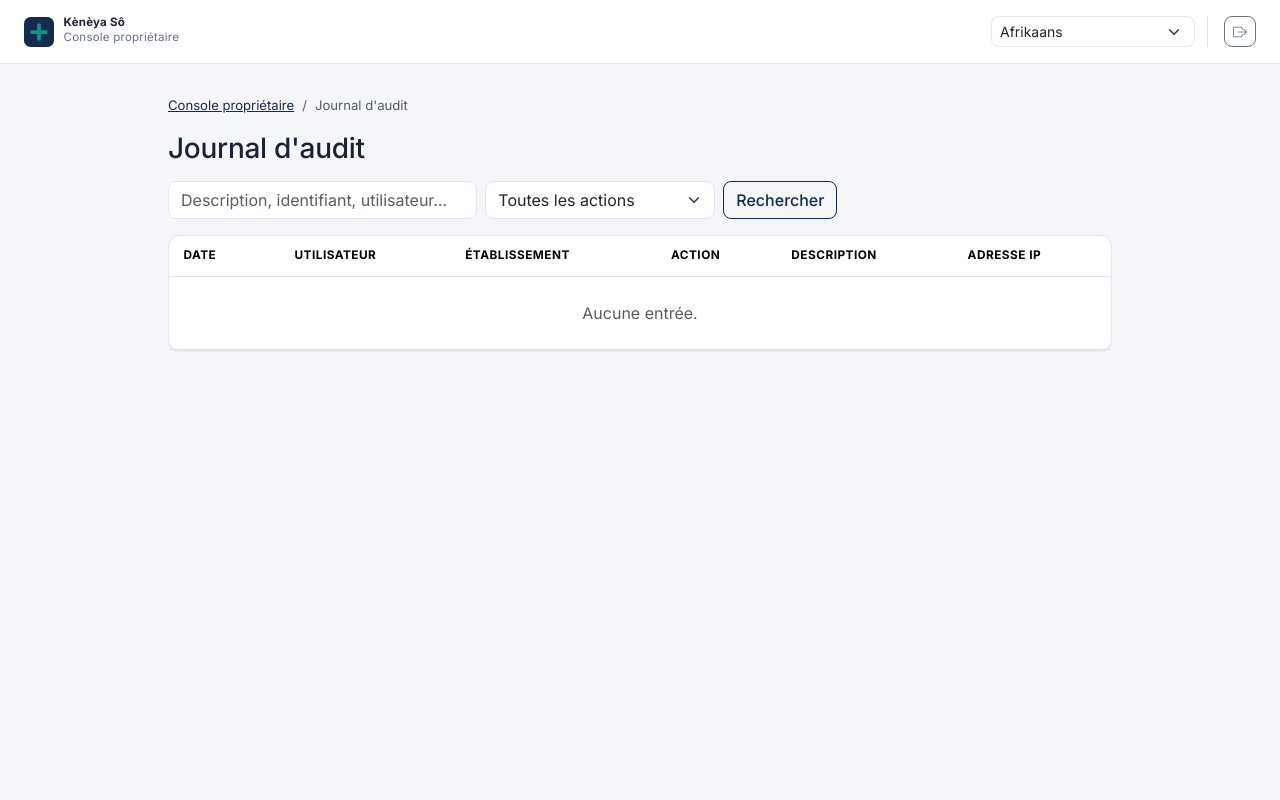
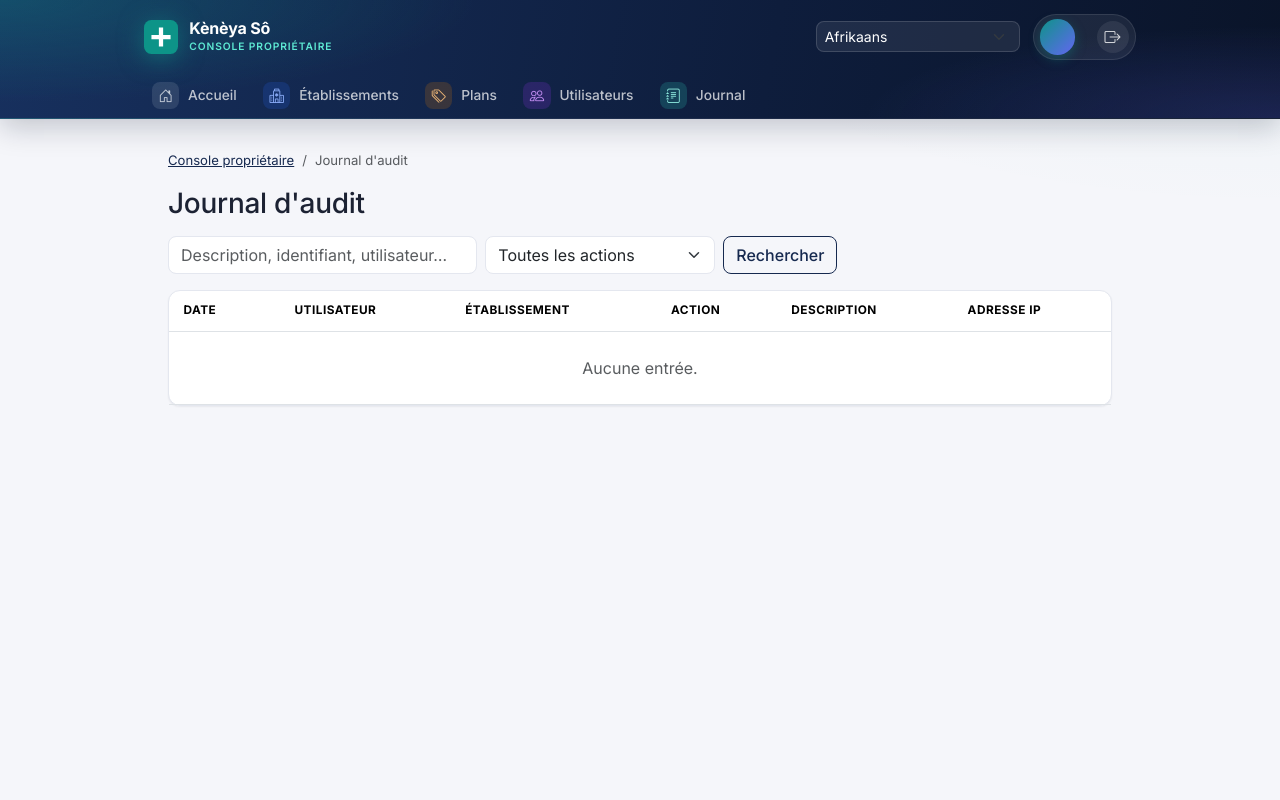
Before and after one commit to aichadev2024/keneya_so, a Django app: template templates/core/proprietaire/journal.html in a window 1280 px wide. Run offline with Django 5.2, Linux system fonts and the light colour scheme; the template is opened without the code that fills it, so the values that code supplies are empty.

Commit message:
Console propriétaire : en-tête sombre premium et navigation en pastilles, sans barre latérale
Co-Authored-By: Claude Sonnet 5.5 <noreply@anthropic.com>

```diff
--- a/scripts/i18n_navigation_ar.py
+++ b/scripts/i18n_navigation_ar.py
@@ -6,4 +6,7 @@ TRADUCTIONS_NAVIGATION = {
     "Gestion": "الإدارة",
     "Pilotage": "المتابعة",
     "Navigation principale": "التنقل الرئيسي",
+    "Accueil": "الرئيسية",
+    "Plans": "الباقات",
+    "Journal": "السجل",
 }
--- a/scripts/i18n_navigation_en.py
+++ b/scripts/i18n_navigation_en.py
@@ -6,4 +6,7 @@ TRADUCTIONS_NAVIGATION = {
     "Gestion": "Management",
     "Pilotage": "Oversight",
     "Navigation principale": "Main navigation",
+    "Accueil": "Home",
+    "Plans": "Plans",
+    "Journal": "Log",
 }
--- a/static/css/app.css
+++ b/static/css/app.css
@@ -802,17 +802,126 @@ body.sidebar-locked { overflow: hidden; }
 
 /* ==========================================================================
    Console propriétaire — écran du super-administrateur de la plateforme.
-   Volontairement sans barre latérale (il n'a aucun module clinique) : une
-   page simple, un fil d'en-tête léger puis le contenu centré.
+   Sans barre latérale : en-tête sombre premium (même habillage que le menu
+   de l'application) et navigation en pastilles : établissements, utilisateurs, plans, journal.
    ========================================================================== */
-.owner-shell { min-height: 100vh; background: var(--ks-bg); }
+.owner-content { max-width: 68rem; margin-inline: auto; }
+.owner-shell {
+  min-height: 100vh;
+  background:
+    radial-gradient(70rem 30rem at 100% -10%, rgba(13, 148, 136, .06), transparent 60%),
+    var(--ks-bg);
+}
+
+/* En-tête sombre (même fond que la barre latérale de l'application) */
 .owner-topbar {
-  display: flex; align-items: center; gap: .75rem; flex-wrap: wrap;
-  padding: 1rem 1.5rem; background: var(--ks-surface); border-bottom: 1px solid var(--ks-border);
+  position: sticky;
+  top: 0;
+  z-index: 1020;
+  padding: .85rem 1.5rem 0;
+  color: #fff;
+  background:
+    radial-gradient(60% 140% at 0% 0%, rgba(13, 148, 136, .30) 0%, transparent 62%),
+    radial-gradient(50% 120% at 100% 100%, rgba(99, 102, 241, .20) 0%, transparent 65%),
+    linear-gradient(100deg, #17305e 0%, #0e1d3c 60%, #0a1429 100%);
+  border-bottom: 1px solid rgba(255, 255, 255, .06);
+  box-shadow: 0 8px 28px rgba(10, 20, 41, .22);
 }
-.owner-topbar .brand-mark { width: 30px; height: 30px; flex-shrink: 0; }
-.owner-topbar-brand { display: flex; align-items: center; gap: .6rem; text-decoration: none; color: inherit; margin-inline-end: auto; }
-.owner-topbar-brand strong { display: block; font-weight: 700; color: var(--ks-text); line-height: 1.15; }
-.owner-topbar-brand span { display: block; font-size: .72rem; color: var(--ks-text-muted); letter-spacing: .02em; }
+.owner-topbar-row {
+  display: flex;
+  align-items: center;
+  gap: .85rem;
+  flex-wrap: wrap;
+  max-width: 62rem;
+  margin-inline: auto;
+}
+.owner-topbar .brand-mark {
+  width: 34px; height: 34px; flex-shrink: 0;
+  filter: drop-shadow(0 4px 12px rgba(13, 148, 136, .55));
+}
+.owner-topbar-brand { display: flex; align-items: center; gap: .7rem; text-decoration: none; color: inherit; margin-inline-end: auto; }
+.owner-topbar-brand:hover { color: inherit; }
+.owner-topbar-brand strong { display: block; font-weight: 700; color: #fff; line-height: 1.15; letter-spacing: -.01em; }
+.owner-topbar-brand span span { display: block; margin-top: .1rem; font-size: .64rem; font-weight: 600; color: #5eead4; letter-spacing: .09em; text-transform: uppercase; }
+
+.owner-lang {
+  color: #fff;
+  background-color: rgba(255, 255, 255, .08);
+  border-color: rgba(255, 255, 255, .14);
+}
+.owner-lang option { color: var(--ks-text); }
+.owner-lang:focus { border-color: #5eead4; box-shadow: 0 0 0 .2rem rgba(94, 234, 212, .2); }
+
+.owner-user {
+  display: flex;
+  align-items: center;
+  gap: .6rem;
+  padding: .3rem .4rem .3rem .35rem;
+  border-radius: 999px;
+  background: rgba(255, 255, 255, .07);
+  border: 1px solid rgba(255, 255, 255, .10);
+}
+.owner-user-name { font-size: .82rem; font-weight: 600; color: #fff; padding-inline-end: .15rem; }
+.owner-logout {
+  display: inline-flex; align-items: center; justify-content: center;
+  width: 2rem; height: 2rem;
+  border: 0; border-radius: 50%;
+  color: rgba(255, 255, 255, .8);
+  background: rgba(255, 255, 255, .08);
+  transition: background-color .15s ease, color .15s ease;
+}
+.owner-logout:hover { background: rgba(244, 63, 94, .85); color: #fff; }
+.owner-logout:focus-visible { outline: 2px solid #5eead4; outline-offset: 2px; }
+
+/* Navigation en pastilles (remplace la barre latérale) */
+.owner-nav {
+  display: flex;
+  gap: .35rem;
+  max-width: 62rem;
+  margin: .85rem auto 0;
+  overflow-x: auto;
+  scrollbar-width: none;
+}
+.owner-nav::-webkit-scrollbar { display: none; }
+.owner-nav-link {
+  position: relative;
+  display: inline-flex;
+  align-items: center;
+  gap: .55rem;
+  flex-shrink: 0;
+  padding: .5rem .8rem .55rem .5rem;
+  border-radius: 10px 10px 0 0;
+  color: rgba(255, 255, 255, .72);
+  text-decoration: none;
+  font-size: .86rem;
+  font-weight: 500;
+  white-space: nowrap;
+  transition: background-color .15s ease, color .15s ease;
+}
+.owner-nav-link .nav-chip { width: 1.7rem; height: 1.7rem; font-size: .9rem; border-radius: 8px; }
+.owner-nav-link:hover { background: rgba(255, 255, 255, .07); color: #fff; }
+.owner-nav-link:hover .nav-chip { background: color-mix(in srgb, var(--tone, #94a3b8) 32%, transparent); }
+.owner-nav-link.active {
+  color: #fff;
+  font-weight: 600;
+  background: linear-gradient(180deg, rgba(255, 255, 255, .13), rgba(255, 255, 255, .04));
+}
+.owner-nav-link.active::after {
+  content: "";
+  position: absolute;
+  inset-inline: .5rem;
+  bottom: 0;
+  height: 3px;
+  border-radius: 3px 3px 0 0;
+  background: var(--tone, #2dd4bf);
+  box-shadow: 0 0 12px var(--tone, #2dd4bf);
+}
+.owner-nav-link.active .nav-chip {
+  background: var(--tone, #2dd4bf);
+  color: #0a1429;
+  box-shadow: 0 4px 14px color-mix(in srgb, var(--tone, #2dd4bf) 55%, transparent);
+}
+.owner-nav-link:focus-visible { outline: 2px solid #5eead4; outline-offset: -2px; }
+
 .owner-main { max-width: 62rem; margin-inline: auto; padding: 2rem 1.5rem 3rem; }
-@media (max-width: 575.98px) { .owner-topbar { padding: .85rem 1rem; } .owner-main { padding: 1.5rem 1rem 2.5rem; } }
+@media (max-width: 575.98px) { .owner-topbar { padding: .75rem 1rem 0; } .owner-main { padding: 1.5rem 1rem 2.5rem; } }
--- a/templates/core/proprietaire/_base.html
+++ b/templates/core/proprietaire/_base.html
@@ -15,10 +15,11 @@
 <body>
 <div class="owner-shell">
   <header class="owner-topbar">
+    <div class="owner-topbar-row">
       <a class="owner-topbar-brand" href="{% url 'core:dashboard' %}">
         <svg class="brand-mark" viewBox="0 0 64 64" xmlns="http://www.w3.org/2000/svg" aria-hidden="true">
-        <rect width="64" height="64" rx="14" fill="#16294f"/>
-        <path d="M28 14h8v14h14v8H36v14h-8V36H14v-8h14V14z" fill="#0d9488"/>
+          <rect width="64" height="64" rx="14" fill="#0d9488"/>
+          <path d="M28 14h8v14h14v8H36v14h-8V36H14v-8h14V14z" fill="#ffffff"/>
         </svg>
         <span>
           <strong>Kènèya&nbsp;Sô</strong>
@@ -28,7 +29,7 @@
       <form action="{% url 'set_language' %}" method="post" class="d-flex m-0">
         {% csrf_token %}
         <input type="hidden" name="next" value="{{ request.get_full_path }}">
-      <select name="language" class="form-select form-select-sm" onchange="this.form.submit()"
+        <select name="language" class="form-select form-select-sm owner-lang" onchange="this.form.submit()"
                 aria-label="{% translate 'Changer de langue' %}" style="width:auto">
           {% get_current_language as CUR %}
           {% get_available_languages as LANGS %}
@@ -37,17 +38,36 @@
           {% endfor %}
         </select>
       </form>
-    <div class="d-flex align-items-center gap-2 ps-2 border-start">
-      <div class="text-end d-none d-sm-block lh-sm">
-        <div class="small fw-semibold">{{ user.get_full_name|default:user.username }}</div>
-      </div>
+      <div class="owner-user">
+        <span class="sidebar-avatar" aria-hidden="true">{{ user.first_name|slice:":1"|default:user.username|slice:":1"|upper }}{{ user.last_name|slice:":1"|upper }}</span>
+        <span class="owner-user-name d-none d-sm-block">{{ user.get_full_name|default:user.username }}</span>
         <form action="{% url 'accounts:logout' %}" method="post" class="m-0">
           {% csrf_token %}
-        <button class="btn btn-sm btn-outline-secondary" type="submit" title="{% translate 'Déconnexion' %}">
+          <button class="owner-logout" type="submit" title="{% translate 'Déconnexion' %}" aria-label="{% translate 'Déconnexion' %}">
             <i class="bi bi-box-arrow-right"></i>
           </button>
         </form>
       </div>
+    </div>
+    {% with nom=request.resolver_match.url_name %}
+    <nav class="owner-nav" aria-label="{% translate 'Navigation principale' %}">
+      <a class="owner-nav-link tone-slate{% if nom == 'dashboard' %} active{% endif %}" href="{% url 'core:dashboard' %}"{% if nom == 'dashboard' %} aria-current="page"{% endif %}>
+        <span class="nav-chip"><i class="bi bi-house-door"></i></span><span>{% translate "Accueil" %}</span>
+      </a>
+      <a class="owner-nav-link tone-bleu{% if 'etablissement' in nom %} active{% endif %}" href="{% url 'core:proprietaire_etablissements' %}"{% if 'etablissement' in nom %} aria-current="page"{% endif %}>
+        <span class="nav-chip"><i class="bi bi-hospital"></i></span><span>{% translate "Établissements" %}</span>
+      </a>
+      <a class="owner-nav-link tone-ambre{% if 'plan' in nom %} active{% endif %}" href="{% url 'core:proprietaire_plans' %}"{% if 'plan' in nom %} aria-current="page"{% endif %}>
+        <span class="nav-chip"><i class="bi bi-tags"></i></span><span>{% translate "Plans" %}</span>
+      </a>
+      <a class="owner-nav-link tone-violet{% if 'utilisateur' in nom %} active{% endif %}" href="{% url 'core:proprietaire_utilisateurs' %}"{% if 'utilisateur' in nom %} aria-current="page"{% endif %}>
+        <span class="nav-chip"><i class="bi bi-people"></i></span><span>{% translate "Utilisateurs" %}</span>
+      </a>
+      <a class="owner-nav-link tone-teal{% if nom == 'proprietaire_journal' %} active{% endif %}" href="{% url 'core:proprietaire_journal' %}"{% if nom == 'proprietaire_journal' %} aria-current="page"{% endif %}>
+        <span class="nav-chip"><i class="bi bi-journal-text"></i></span><span>{% translate "Journal" %}</span>
+      </a>
+    </nav>
+    {% endwith %}
   </header>
 
   <main class="owner-main">
```
Also changed, not shown: locale/ar/LC_MESSAGES/django.po, locale/bm/LC_MESSAGES/django.po, locale/en/LC_MESSAGES/django.po, locale/ff/LC_MESSAGES/django.po, locale/snk/LC_MESSAGES/django.po, 2 other files. Lines whose indentation alone changed are shown as unchanged.
